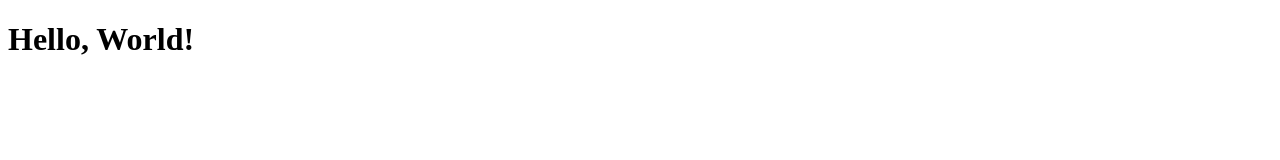
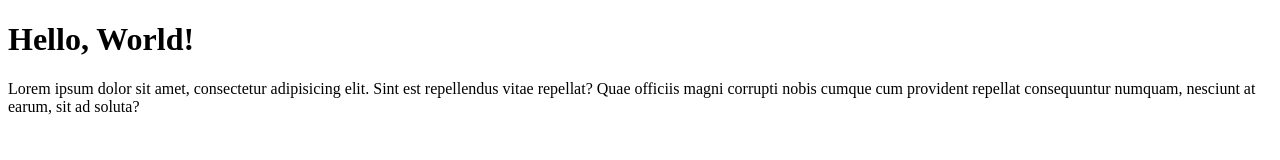
Before and after one commit to salmanpatnee/deploy, a plain HTML site: page index.html in a window 1280 px wide. Drawn offline with Linux system fonts and the light colour scheme.

Commit message:
Add a paragraph.

```diff
--- a/index.html
+++ b/index.html
@@ -7,5 +7,6 @@
 </head>
 <body>
     <h1>Hello, World!</h1>
+    <p>Lorem ipsum dolor sit amet, consectetur adipisicing elit. Sint est repellendus vitae repellat? Quae officiis magni corrupti nobis cumque cum provident repellat consequuntur numquam, nesciunt at earum, sit ad soluta?</p>
 </body>
 </html>
```
